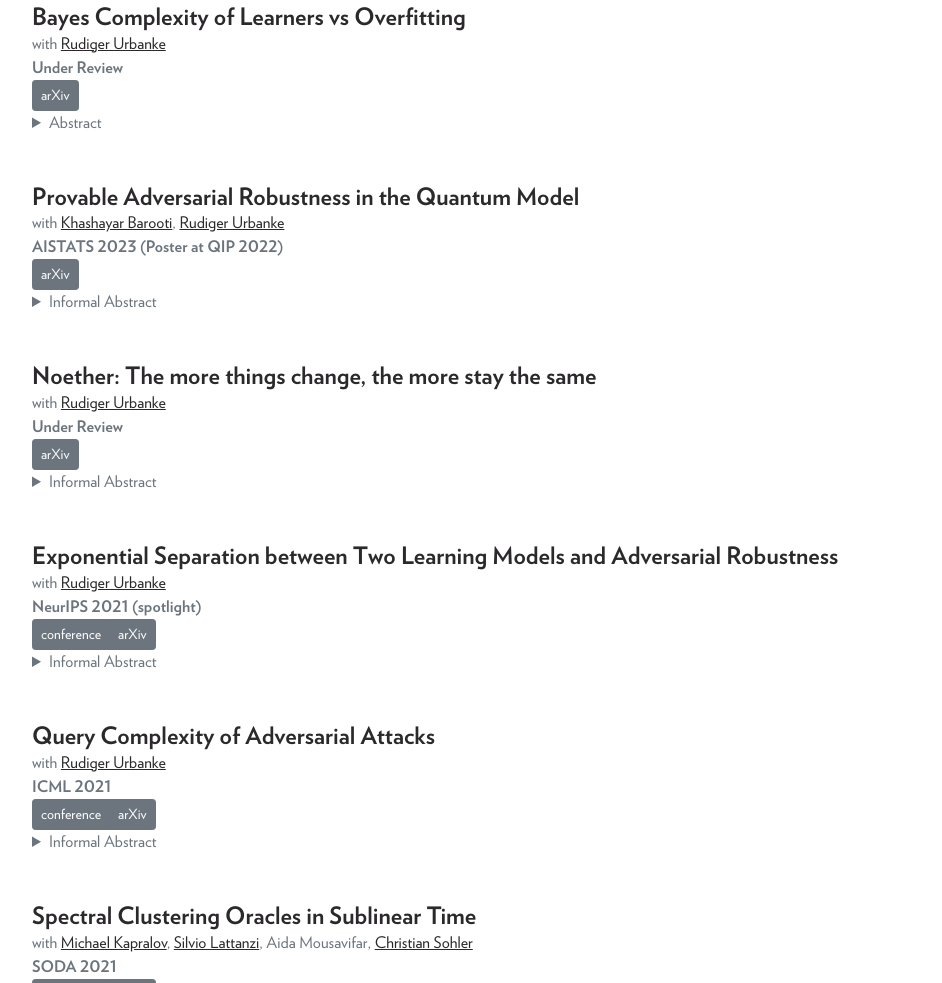
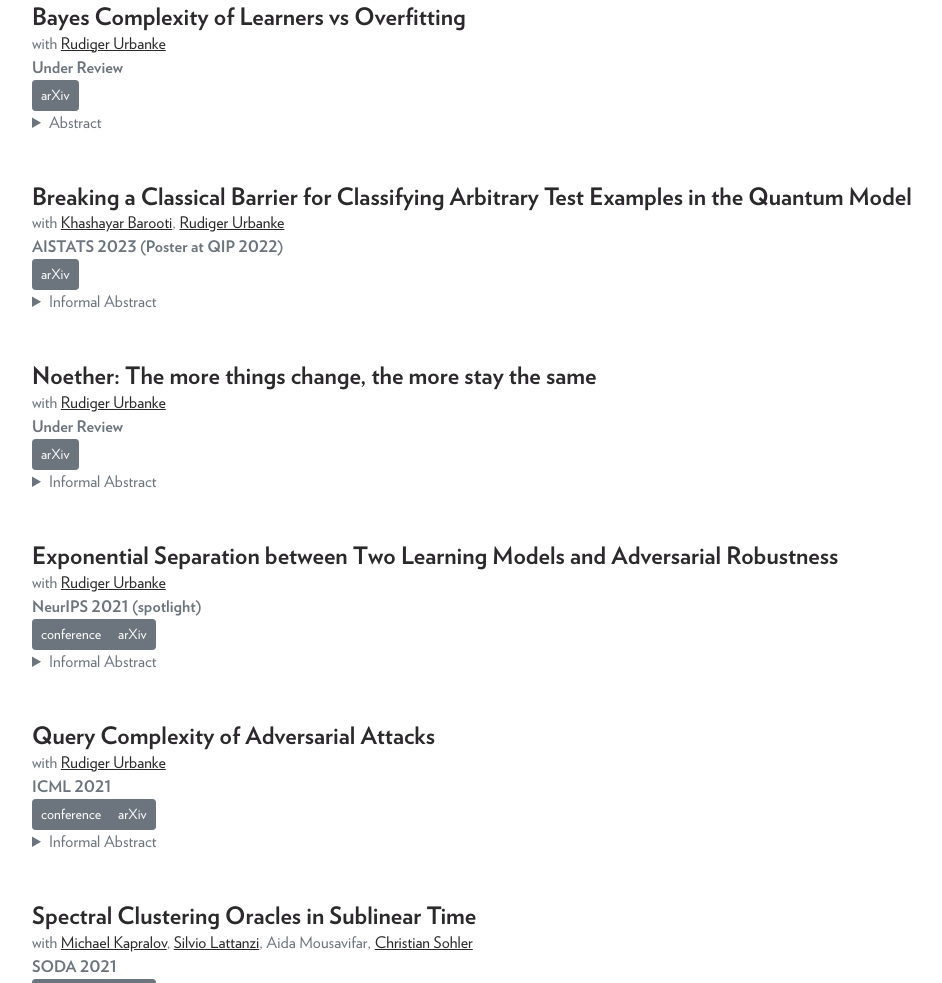
Before and after one commit to grzegorzgluch/grzegorzgluch.github.io, a website: page index.html in a window 1280 px wide. Shown: the part 1202-2185 px from the top of the page, without its empty margins (288-1230 px from the left). Drawn offline with nearby package versions, Linux system fonts and the light colour scheme; a web font is replaced by a local one.

Commit message:
Update index.html

```diff
--- a/index.html
+++ b/index.html
@@ -121,7 +121,7 @@
 
                     <div class="resume-item d-flex flex-column flex-md-row justify-content-between mb-5">
                         <div class="resume-content">
-                            <a href="https://arxiv.org/abs/2112.09625" target="_blank" style="text-decoration: none"><h4 class="mb-0">Provable Adversarial Robustness in the Quantum Model</h4></a>
+                            <a href="https://arxiv.org/abs/2112.09625" target="_blank" style="text-decoration: none"><h4 class="mb-0">Breaking a Classical Barrier for Classifying Arbitrary Test Examples in the Quantum Model</h4></a>
                             <div class="subsubheading mb-0">with <a href="https://lasec.epfl.ch/people/barooti/" target="_blank">Khashayar Barooti</a>, <a href="https://people.epfl.ch/rudiger.urbanke" target="_blank">Rudiger Urbanke</a> </div>
                                 <div class="subsubheading mb-0"><b>AISTATS 2023 (Poster at QIP 2022)</b>  <br>
                                 <div class="btn-group btn-group-sm" role="group" aria-label="Basic example">
```
